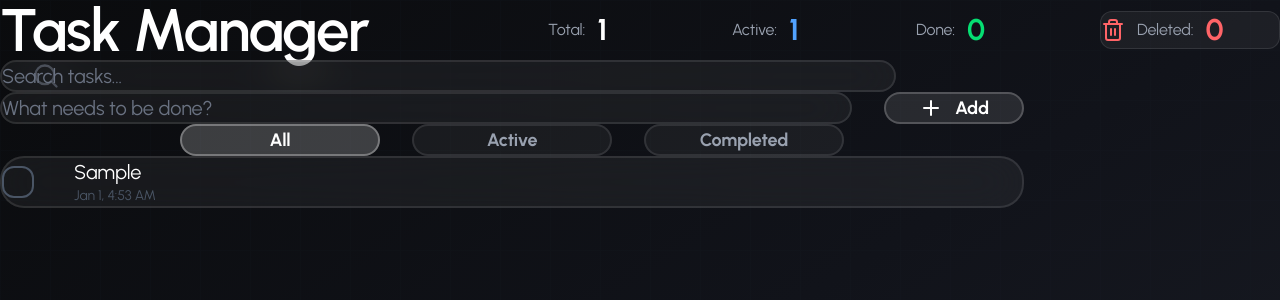
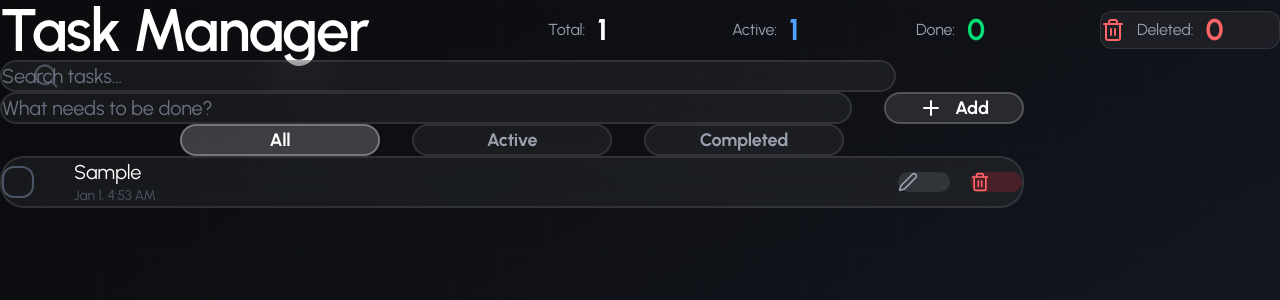
Before and after one commit to Nonaseih/Task-Manager, a React (Vite) app: page / in a window 1280 px wide. Both pictures are taken after typing "Sample" into the empty fields and a click on the button "Add". Shown: the top 300 px of the page. Built offline with nearby package versions, Linux system fonts and the light colour scheme.

Commit message:
Make delete button more visible with stronger red background

```diff
--- a/src/App.jsx
+++ b/src/App.jsx
@@ -342,7 +342,7 @@ function App() {
                           </p>
                         </div>
 
-                        <div className="flex gap-2 opacity-100 transition-opacity group-hover:opacity-100 sm:gap-3 sm:opacity-0 lg:gap-5">
+                        <div className="flex gap-2 opacity-100 transition-opacity group-hover:opacity-100 sm:gap-3 lg:gap-5">
                           <button
                             onClick={() => startEdit(task)}
                             className="min-w-[44px] rounded-lg bg-white/10 p-2 text-gray-400 transition-all hover:bg-white/20 hover:text-white sm:min-w-[52px] sm:rounded-xl sm:p-3 lg:rounded-2xl lg:p-4"
@@ -351,7 +351,7 @@ function App() {
                           </button>
                           <button
                             onClick={() => deleteTask(task.id)}
-                            className="min-w-[44px] rounded-lg bg-red-500/10 p-2 text-red-400 transition-all hover:bg-red-500/20 hover:text-red-300 sm:min-w-[52px] sm:rounded-xl sm:p-3 lg:rounded-2xl lg:p-4"
+                            className="min-w-[44px] rounded-lg bg-red-500/20 p-2 text-red-400 transition-all hover:bg-red-500/30 hover:text-red-300 sm:min-w-[52px] sm:rounded-xl sm:p-3 lg:rounded-2xl lg:p-4"
                           >
                             <Trash2 className="h-4 w-4 sm:h-5 sm:w-5" />
                           </button>
```
